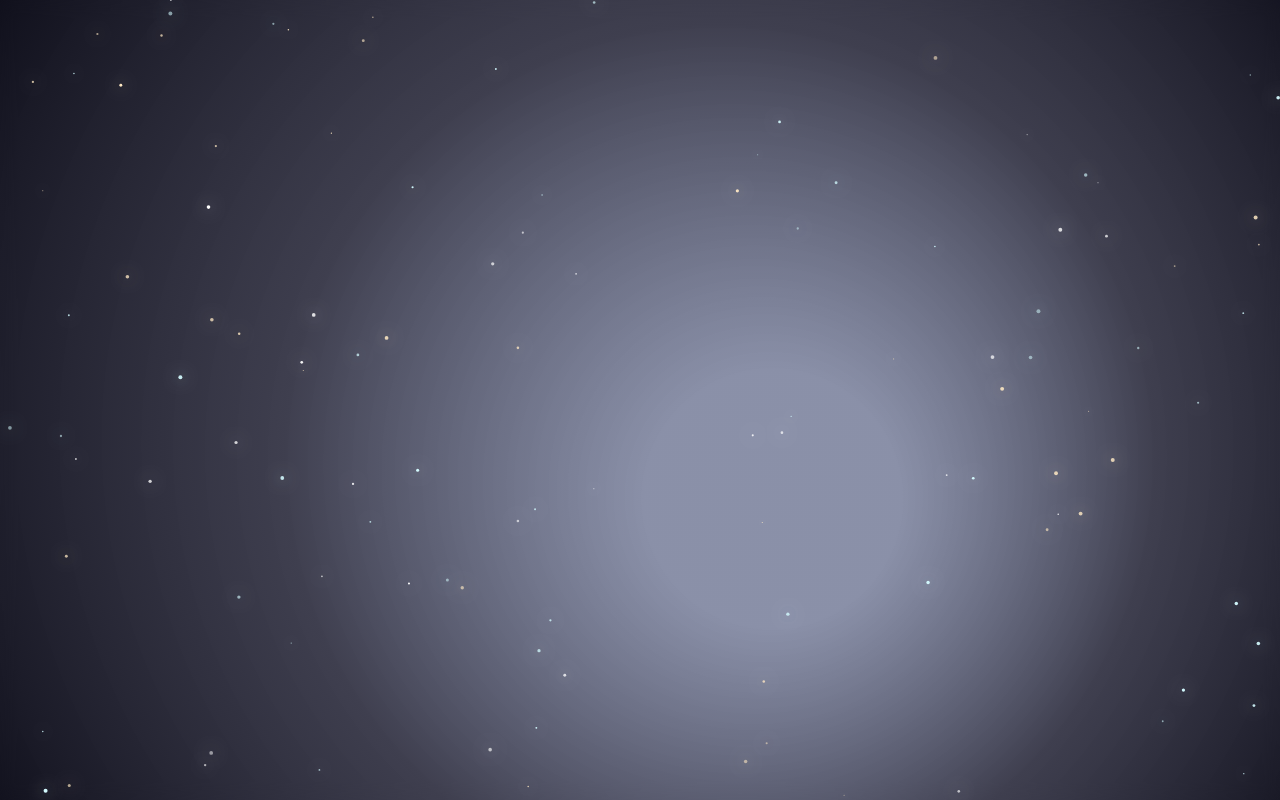
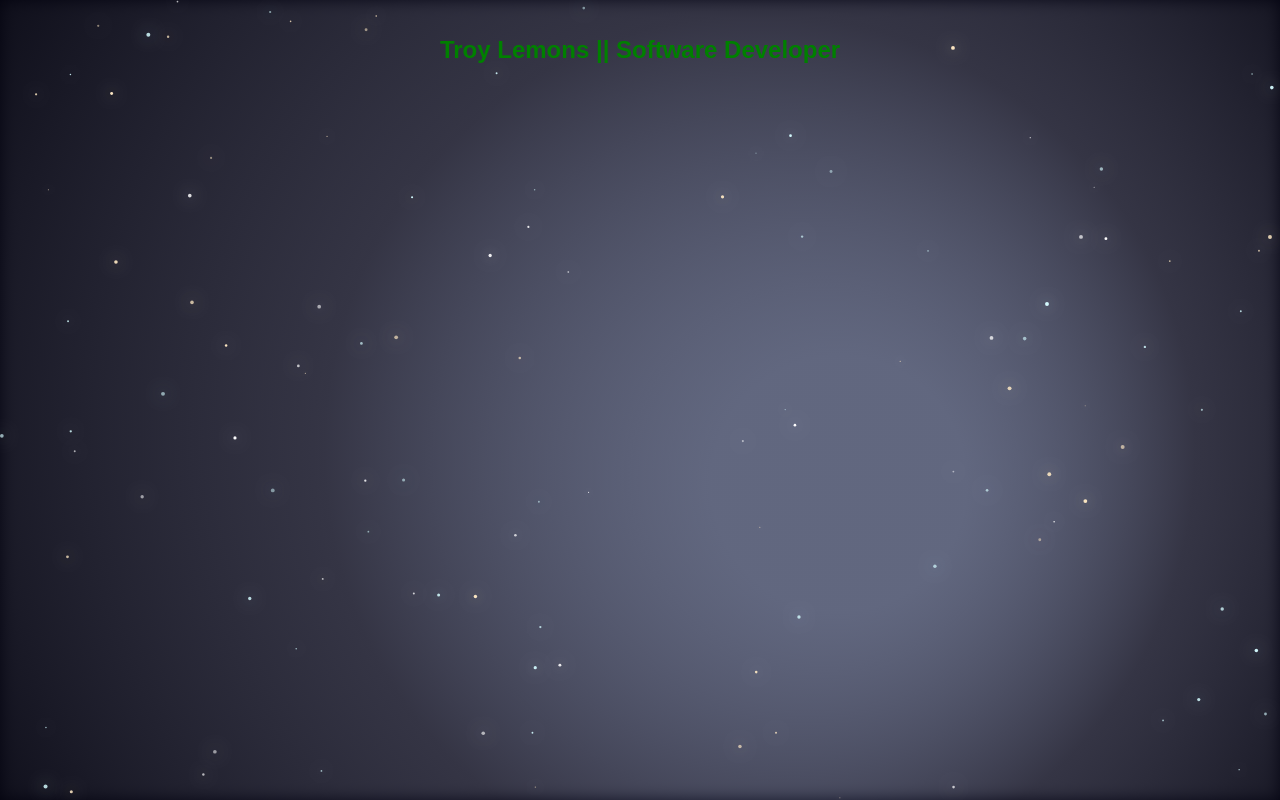
Before and after one commit to blueLotus3/tlportfolio, a React (Create React App) app: page / in a window 1280 px wide. Built offline with nearby package versions, Linux system fonts and the light colour scheme.

Commit message:
adjusted Space.js to be background for all pages being used

```diff
--- a/src/App.css
+++ b/src/App.css
@@ -1,7 +1,36 @@
-body {
-  text-align: center;
+html, body {
+  margin: 0;
+  padding: 0;
+  overflow: hidden;
+  background: black;
+  height: 100%;
+  width: 100%;
+  font-family: Orbition, sans-serif;
 }
 
+#root {
+  height: 100%;
+  width: 100%;
+}
+
+
 .canvasRef {
+  position: absolute;
+  top: 0;
+  left: 0;
+  width: 100%;
+  height: 100%;
+  background: black;
   display: block;
 }
+.content {
+  position: relative;
+  color: white;
+  text-align: center;
+  padding: 1rem;
+}
+
+h2 {
+  text-align: center;
+ color: green;
+}
--- a/src/App.js
+++ b/src/App.js
@@ -1,13 +1,19 @@
 import React from 'react';
 import { Routes, Route } from 'react-router-dom';
-import Home from './components/Home.js'
+import Space from './components/Space.js'
+import Home from './pages/Home.js'
 import './App.css';
 
 function App() {
   return (
+    <div className="canvasRef">
+    <Space />
+    <div className="content">
       <Routes>
         <Route path="/" element={<Home />} />
       </Routes>
+      </div>
+      </div>
   );
 }
 
--- /dev/null
+++ b/src/pages/Home.js
@@ -0,0 +1,11 @@
+import React from 'react'
+
+const Home = () => {
+
+    return (
+
+     <h2>Troy Lemons || Software Developer</h2>
+    )
+}
+
+export default Home;
```
Also changed, not shown: src/components/Space.js (renamed from src/components/Home.js, +4 -3 lines).
